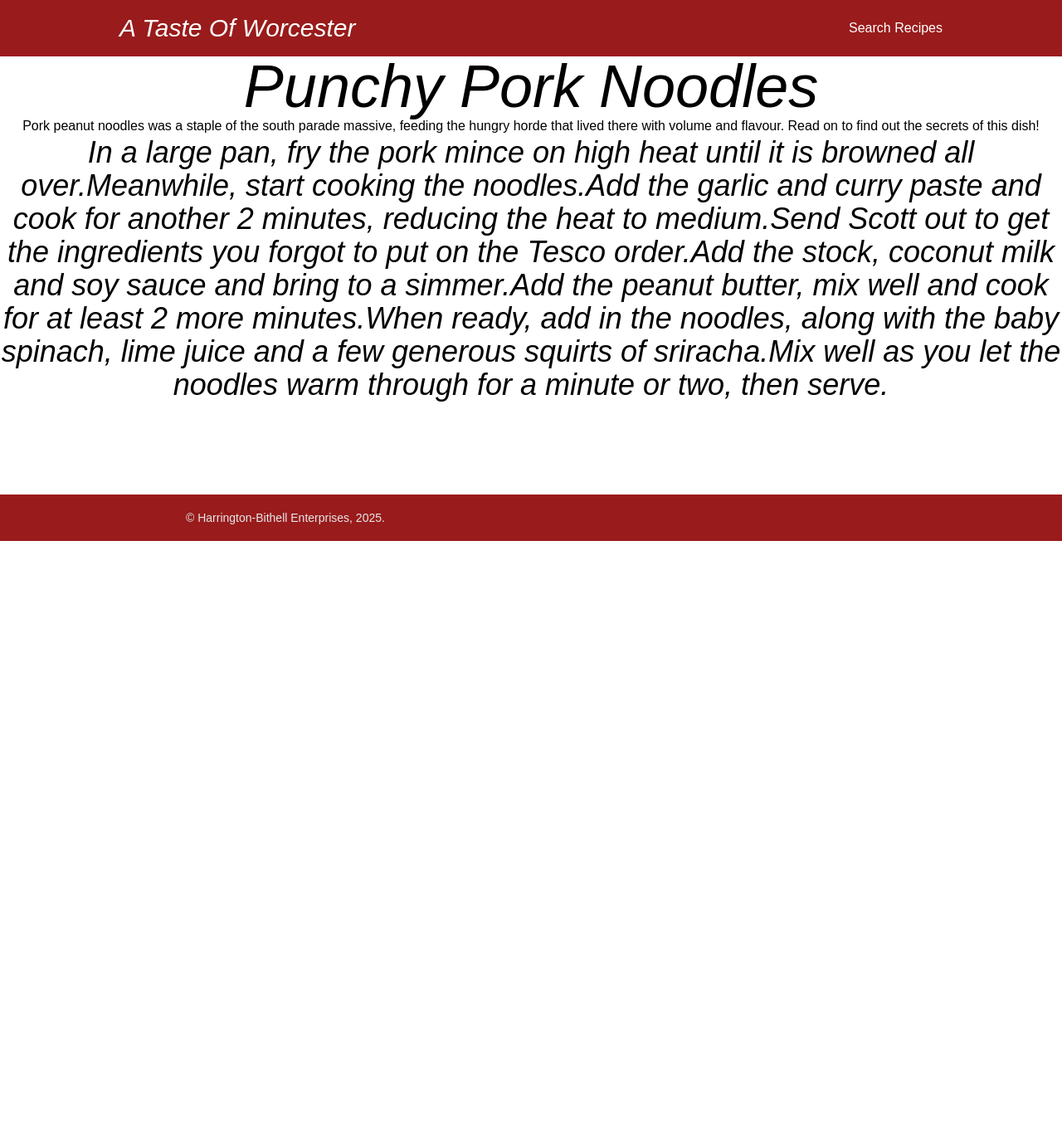
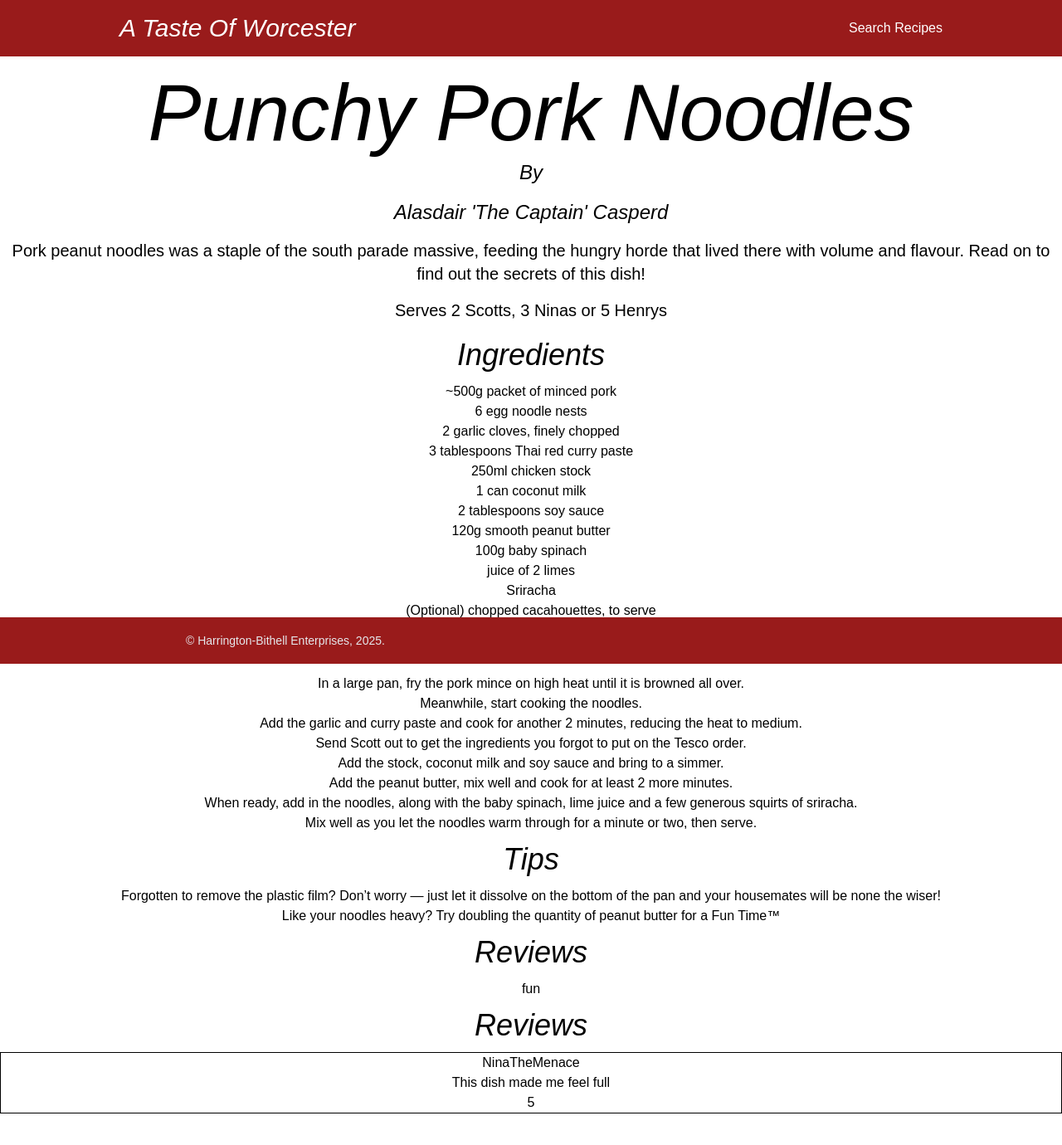
Before and after one commit to ScottHarringtonSD/WorcesterRecipes, a React (Create React App) app: page /Recipes/1 in a window 1280 px wide. Shown: the top 1380 px of the page at 83% size. Before the commit the page ends 800 px from the top, so only its background shows below. Built offline with nearby package versions, Linux system fonts and the light colour scheme.

Commit message:
add all information required

```diff
--- a/src/components/RecipeCard.tsx
+++ b/src/components/RecipeCard.tsx
@@ -21,9 +21,9 @@ const RecipeCard = ({ recipe }: RecipeCardProps) => {
         <h1 className="mb-1 text-xl tracking-tight pl-1 pt-1 w-full text-white">
           {recipe.title}
         </h1>
-        <div className="text-gray-300 pl-1 w-full">By</div>
-        <div className="text-gray-300 pl-1 w-full">{recipe.chef}</div>
-        <div className="text-white pt-1 pl-1 flex-grow">
+        <div className="text-gray-300 w-full">By</div>
+        <div className="text-gray-300 w-full">{recipe.chef}</div>
+        <div className="text-white pt-1 flex-grow">
           {recipe.preamble && recipe.preamble.length > 80
             ? recipe.preamble.substring(0, 100) + "..."
             : recipe.preamble}
--- /dev/null
+++ b/src/components/RecipeReview.tsx
@@ -0,0 +1,16 @@
+import Review from "../index/Review";
+
+interface RecipeReviewProps {
+  review: Review;
+}
+
+const RecipeReview = ({ review }: RecipeReviewProps) => {
+  return (
+    <div className="border border-black">
+      <p>{review.commenter}</p>
+      <p>{review.text}</p>
+      <p>{review.rating}</p>
+    </div>
+  );
+};
+export default RecipeReview;
--- a/src/data/RecipeFiles.ts
+++ b/src/data/RecipeFiles.ts
@@ -1,4 +1,5 @@
 import Recipe from "../index/Recipe";
+import Review from "../index/Review";
 import example from "./images/example.png"
 
 export const RecipeFiles =  [
@@ -37,7 +38,8 @@ export const RecipeFiles =  [
       "Forgotten to remove the plastic film? Don’t worry — just let it dissolve on the bottom of the pan and your housemates will be none the wiser!",
       "Like your noodles heavy? Try doubling the quantity of peanut butter for a Fun Time™",
     ],
-    pictureLink: example
+    pictureLink: example,
+    reviews: [new Review("This dish made me feel full", "NinaTheMenace", 5)]
   }),
 new Recipe({
     id: 2,
--- a/src/pages/RecipePage.tsx
+++ b/src/pages/RecipePage.tsx
@@ -1,5 +1,6 @@
 import { useParams } from "react-router-dom";
 import { RecipeFiles } from "../data/RecipeFiles";
+import RecipeReview from "../components/RecipeReview";
 
 const RecipePage = () => {
   const { id } = useParams<{ id: string }>();
@@ -11,9 +12,50 @@ const RecipePage = () => {
 
   return (
     <div>
-      <h2 className="text-7xl italic">{recipe.title}</h2>
-      <p>{recipe.preamble}</p>
-      <h2 className="text-4xl italic">{recipe.instructions}</h2>
+      <h1 className="text-8xl text-center pt-5 px-5">{recipe.title}</h1>
+      <h2 className="text-2xl p-2 w-full">By</h2>
+      <h2 className="text-2xl p-2 w-full">{recipe.chef}</h2>
+      <p className="text-xl text-center p-2">{recipe.preamble}</p>
+      <p className="text-xl text-center p-2">{recipe.servingSize}</p>
+      <h2 className="p-3 text-4xl italic">Ingredients</h2>
+      <ul>
+        {recipe.ingredients.map((ingredient, index) => (
+          <li>{ingredient}</li>
+        ))}
+      </ul>
+
+      <h2 className="p-3 text-4xl italic">Instructions</h2>
+      <ul>
+        {recipe.instructions.map((instruction, index) => (
+          <li>{instruction}</li>
+        ))}
+      </ul>
+      {recipe.tips && (
+        <>
+          <h2 className="p-3 text-4xl italic">Tips</h2>
+          <ul>
+            {recipe.tips.map((tip, index) => (
+              <li>{tip}</li>
+            ))}
+          </ul>
+        </>
+      )}
+      {recipe.reviews && (
+        <>
+          <h2 className="p-3 text-4xl italic">Reviews</h2>
+          {recipe.reviews.map((tip, index) => (
+            <div>fun</div>
+          ))}
+        </>
+      )}
+      {recipe.reviews && (
+        <>
+          <h2 className="p-3 text-4xl italic">Reviews</h2>
+          {recipe.reviews.map((review, index) => (
+            <RecipeReview review={review} />
+          ))}
+        </>
+      )}
     </div>
   );
 };
```
